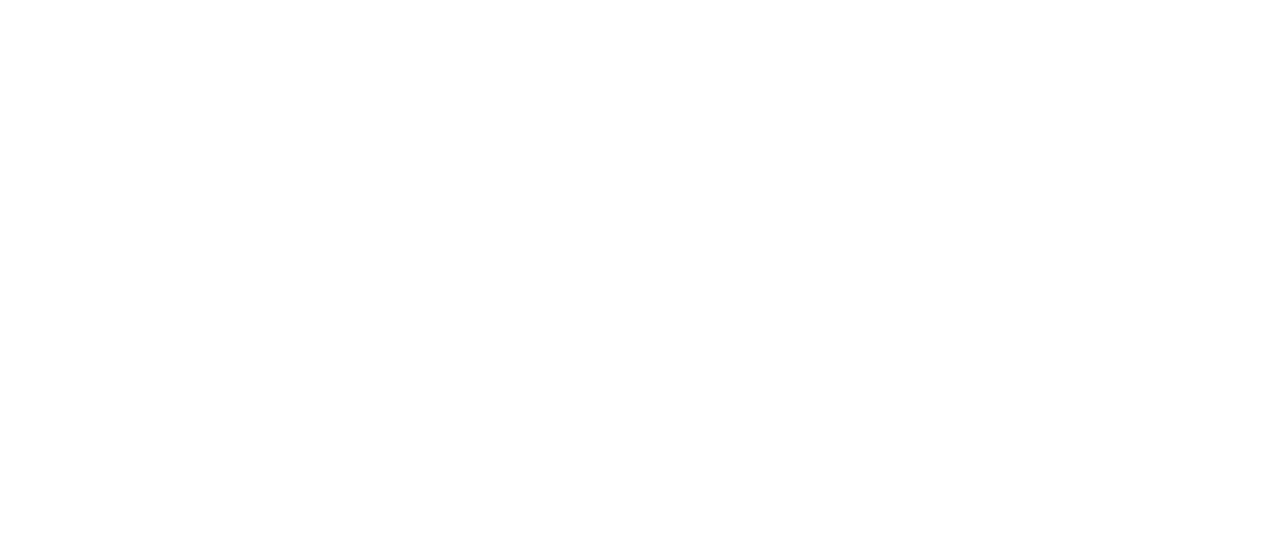
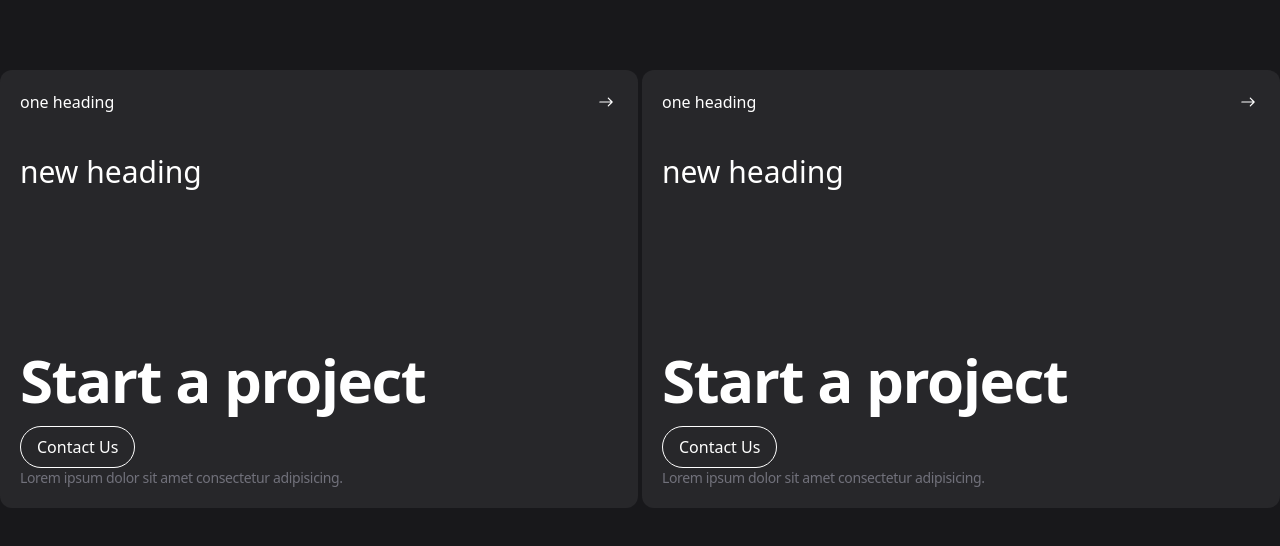
Before and after one commit to Yatharth-coding/refokus-react, a React (Vite) app: page / in a window 1280 px wide. Shown: the part 3728-4274 px from the top of the page. Before the commit the page ends 3630 px from the top, so only its background shows below. Built offline with nearby package versions, Linux system fonts and the light colour scheme.

Commit message:
Card and Cards work started

```diff
--- /dev/null
+++ b/components/Card.jsx
@@ -0,0 +1,26 @@
+import React from 'react'
+import { IoIosArrowRoundForward } from 'react-icons/io'
+
+function Card() {
+  return (
+    <div className='w-1/2 bg-zinc-800 p-5 rounded-xl'>
+      <div className='w-full '>
+            <div className='w-full flex justify-between '>
+                <h3>one heading</h3>
+                <div className='text-2xl'>
+                < IoIosArrowRoundForward />
+                </div>
+            </div>
+      <h1 className='text-3xl font-medium mt-10'>new heading</h1>
+      </div>
+
+      <div className='w-full mt-40 '>
+        <h1 className='text-6xl font-semibold tracking-tight leading-none'>Start a project</h1>
+        <button className='rounded-full py-2 px-4 mt-4 border-1 border-zinc-60'>Contact Us</button>
+        <p className='text-sm text-zinc-500 tracking-tight font-medium'>Lorem ipsum dolor sit amet consectetur adipisicing.</p>
+      </div>
+    </div>
+  )
+}
+
+export default Card
--- /dev/null
+++ b/components/Cards.jsx
@@ -0,0 +1,14 @@
+import React from 'react'
+import Card from './Card'
+
+function Cards() {
+  return (
+    <div className='max-w-screen-xl mx-auto w-full flex gap-1 py-12'>
+      <Card />
+      <Card />
+
+    </div>
+  )
+}
+
+export default Cards
--- a/components/Marquee.jsx
+++ b/components/Marquee.jsx
@@ -4,7 +4,7 @@
     return (
         <div className='flex gap-10 py-10 overflow-hidden'>
             {imagesUrl.map((url) => { return <img src={url} alt="" className='w-[8vw] flex-shrink-0'/> })}
-            {imagesUrl.map((url) => { return <img src={url} alt="" className='w-[8vw] flex-shrink-0'/> })}
+            {imagesUrl.map((url) => { return <img src={url} alt="" className='w-[8vw] flex-shrink-0 '/> })}
         </div>
 
     )
--- a/components/Marquees.jsx
+++ b/components/Marquees.jsx
@@ -28,7 +28,7 @@
         ]
     ]
     return (
-        <div className=''>
+        <div className='py-15'>
             {images.map((elem,index)=> {
                 return <Marquee key={index} imagesUrl={elem} />
             })}
--- a/src/App.jsx
+++ b/src/App.jsx
@@ -4,6 +4,7 @@
 import Stripes from '../components/Stripes'
 import Products from '../components/Products'
 import Marquees from '../components/Marquees'
+import Cards from '../components/Cards'
 
 function App() {
   return (
@@ -13,6 +14,8 @@
       <Stripes />
       <Products />
       <Marquees />
+      <Cards />
+      {/* // usesof basis in flexbox */}
     </div>
   )
 }
```
